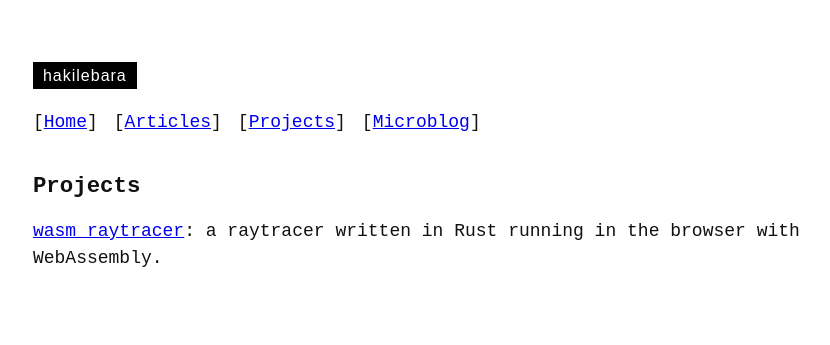
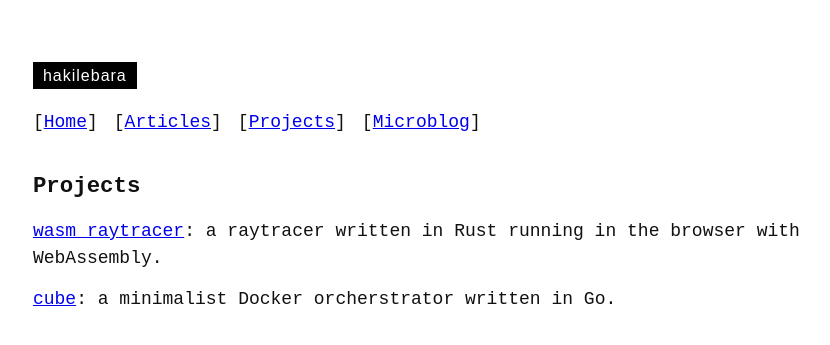
Before and after one commit to hakilebara/hakilebara.github.io, a Jekyll site: the page built from projects.html, in a window 1280 px wide. Shown: the top 345 px of the page, without its empty margins (167-997 px from the left). Built offline with Jekyll 4.4.1, drawn with Linux system fonts in a browser that asks for light colours.

Commit message:
add new project : cube

```diff
--- a/projects.html
+++ b/projects.html
@@ -9,6 +9,9 @@ layout: default
       <a href="https://hakilebara.com/wasm-raytracer/">wasm raytracer</a>: a raytracer written in
       Rust running in the browser with WebAssembly.
     </li>
+    <li>
+      <a href="https://github.com/hakilebara/cube">cube</a>: a minimalist Docker orcherstrator written in Go.
+    </li>
   </ul>
 
 
```
